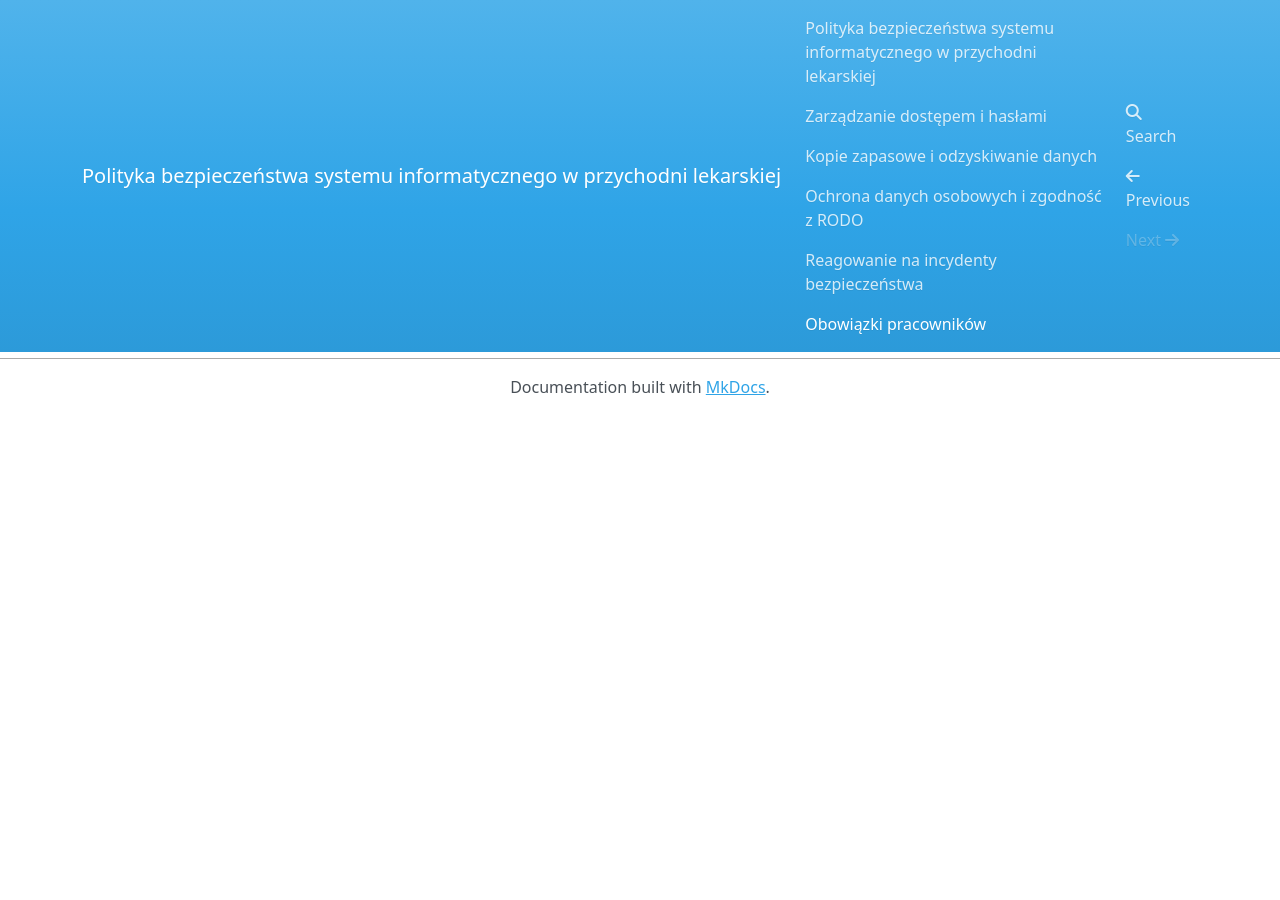
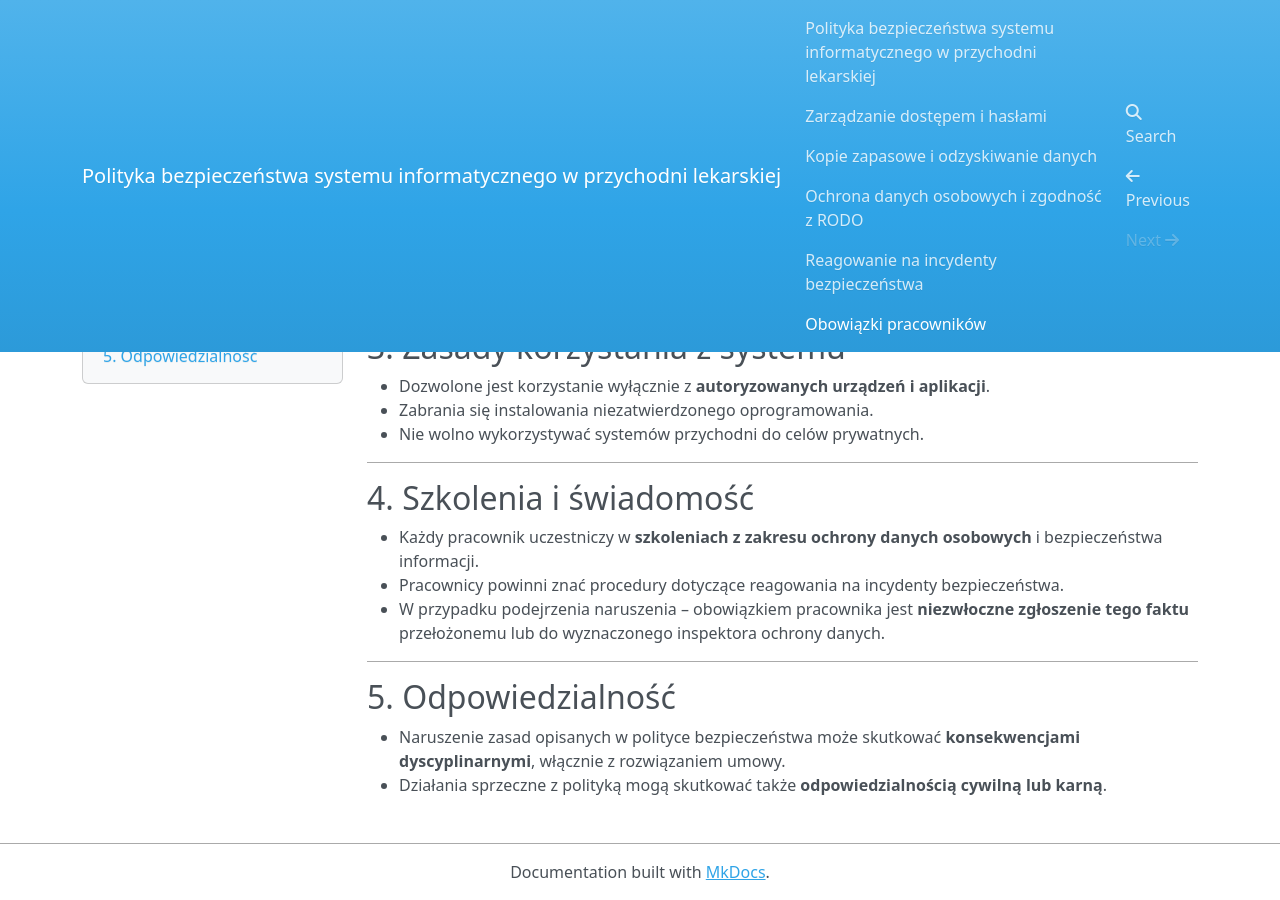
Before and after one commit to oligru/Polityka-bezpieczenstwa-projekt, an MkDocs documentation site: the page built from docs/staff-obligations.md, in a window 1280 px wide and 900 px high, scrolled down 605 px. Built offline with MkDocs 1.6.1, drawn with Linux system fonts in a browser that asks for light colours; nearby versions of some CDN libraries; before the commit the page ends 1020 px from its top, so only the background shows below that.

Commit message:
dodanie szkolenia i odpowiedzialnosci

```diff
--- a/docs/staff-obligations.md
+++ b/docs/staff-obligations.md
@@ -21,3 +21,31 @@ Celem niniejszej sekcji jest określenie obowiązków pracowników przychodni le
 - Po zakończeniu pracy należy **wylogować się z systemu** lub zablokować stanowisko.
 
 ---
+
+## 3. Zasady korzystania z systemu
+
+- Dozwolone jest korzystanie wyłącznie z **autoryzowanych urządzeń i
+aplikacji**.
+- Zabrania się instalowania niezatwierdzonego oprogramowania.
+- Nie wolno wykorzystywać systemów przychodni do celów prywatnych.
+
+---
+
+## 4. Szkolenia i świadomość
+
+- Każdy pracownik uczestniczy w **szkoleniach z zakresu ochrony danych
+osobowych** i bezpieczeństwa informacji.
+- Pracownicy powinni znać procedury dotyczące reagowania na incydenty
+bezpieczeństwa.
+- W przypadku podejrzenia naruszenia – obowiązkiem pracownika jest
+**niezwłoczne zgłoszenie tego faktu** przełożonemu lub do wyznaczonego
+inspektora ochrony danych.
+
+---
+
+## 5. Odpowiedzialność
+
+- Naruszenie zasad opisanych w polityce bezpieczeństwa może skutkować
+**konsekwencjami dyscyplinarnymi**, włącznie z rozwiązaniem umowy.
+- Działania sprzeczne z polityką mogą skutkować także
+**odpowiedzialnością cywilną lub karną**.
```
